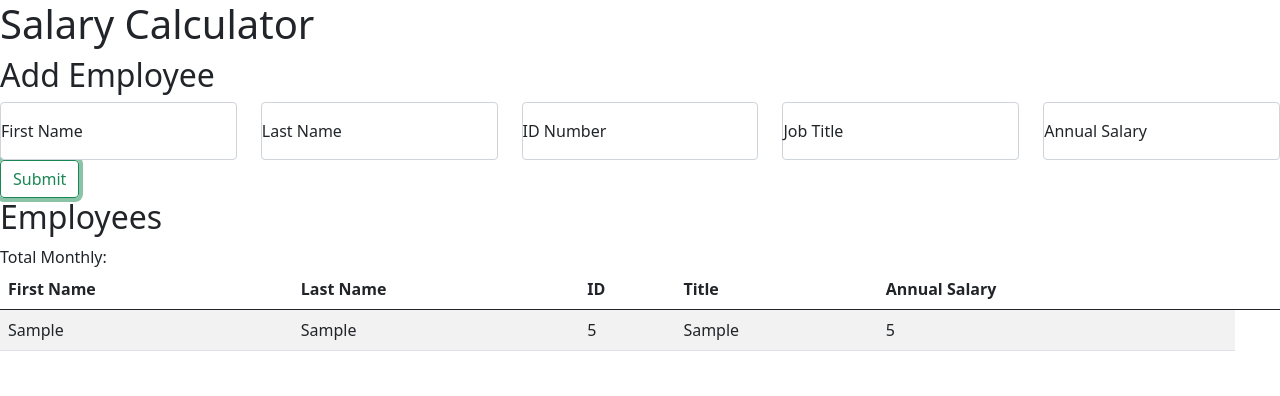
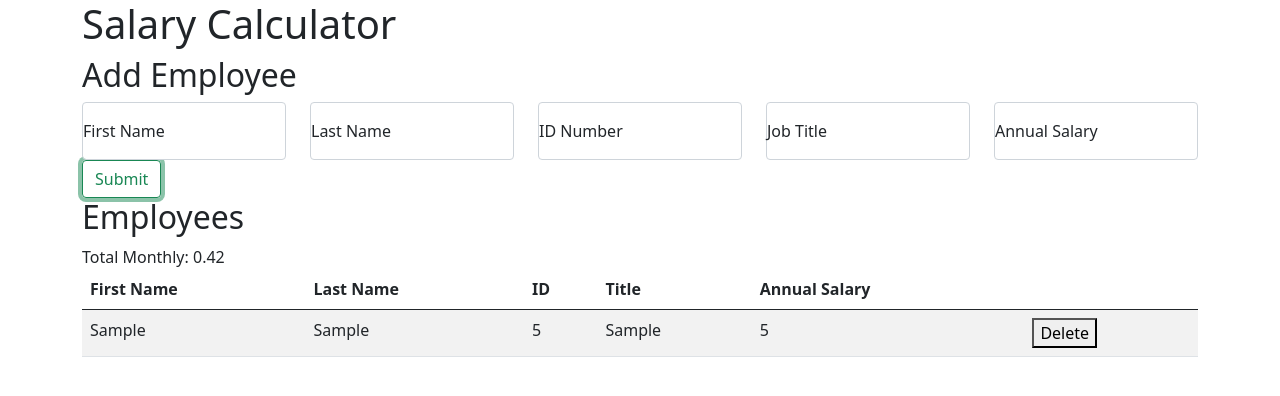
Before and after one commit to meyerj19/jquery-salary-calculator, a plain HTML site: page index.html in a window 1280 px wide. Both pictures are taken after typing "Sample", "Sample", "5", "Sample", "5" into the empty fields and a click on the button "Submit". Drawn offline with Linux system fonts and the light colour scheme.

Commit message:
Saving changes for on click, monthly total amount and color, and delete functionality.

```diff
--- a/client.js
+++ b/client.js
@@ -8,13 +8,19 @@ function readyNow() {
 
     // click listeners
     $('#addEmployee').on('click', employeeClick);
+    $('#employeeData').on('click', '#deleteEmployee', employeeDataDelete);
+
 }
 
 
 let employees = [];
 
+//let totalMonthly = sumMonthly(employees);
+// console.log('total monthly sum', totalMonthly);
 
-function employeeClick(){
+
+
+function employeeClick() {
     console.log('in employeeClick');
     let newEmployee = {
         firstName: $('#firstNameIn').val(),
@@ -23,14 +29,26 @@ function employeeClick(){
         jobTitle: $('#jobTitleIn').val(),
         annualSalary: $('#annualSalaryIn').val()
     };
-    console.log(newEmployee);
+    console.log('new employee info', newEmployee);
+
     employees.push(newEmployee);
-    console.log(employees);
+    console.log('array', employees);
+
+
 
     renderToDom();
 
+
+
     clearInput();
 
+    sumMonthly(employees);
+
+}
+
+function employeeDataDelete() {
+    console.log('in data delete');
+    $(this).parent().parent().remove()
 }
 
 
@@ -45,16 +63,49 @@ function renderToDom() {
            <td>${employee.idNumber}</td>
            <td>${employee.jobTitle}</td>
            <td>${employee.annualSalary}</td>
-           <button>Delete</button>
+           <td><button class="delete employee"  id="deleteEmployee">Delete</button></td>
         </tr>`)
-        //$('#employeeData').priceFormat(`
-        //<tr class="employee">
-           //<td>${employee.annualSalary}</td>
-        //</tr>`)
+
     }
+
+
 }
 
-function clearInput(){
+
+function sumMonthly(array) {
+    console.log('in sumMonthly');
+    let sum = 0;
+    for (let employee of array) {
+        console.log('in for loop');
+        sum += parseFloat(employee.annualSalary);
+        console.log('employee.annualSalary', employee.annualSalary);
+        console.log('sum', sum);
+    }
+    let total = sum / 12
+    let n = total.toFixed(2);
+    total = n
+    console.log('total', total);
+    let totalSalary = $('#annualSalaryAdder')
+    totalSalary.empty();
+
+    totalSalary.append(`<div id=annualSalaryAdder>Total Monthly: ${total}</div>`);
+    console.log('totalSalary', totalSalary);
+
+
+
+    if (total > 20000.00) {
+        console.log('in if', total);
+        $('#annualSalaryAdder').css("background-color", "red");
+    }
+    return total;
+}
+
+
+
+
+
+
+function clearInput() {
     console.log('in clearInput');
     $('#firstNameIn').val('');
     $('#lastNameIn').val('');
@@ -62,7 +113,3 @@ function clearInput(){
     $('#jobTitleIn').val('');
     $('#annualSalaryIn').val('');
 }
-
-
-
-//$('#price').priceFormat();
--- a/index.html
+++ b/index.html
@@ -11,7 +11,8 @@
     <title>Salary Calculator</title>
 </head>
 
-<body>
+<body class="container">
+
     <h1>Salary Calculator</h1>
     <h2>Add Employee</h2>
     <div class="row">
@@ -56,7 +57,7 @@
         </thead>
         <tbody id="employeeData">
         </tbody>
-        <div id="annualSalaryAdder">Total Monthly: </div>
+        <div id="annualSalaryAdder"> Total Monthly: </div>
 
 </body>
 
```
